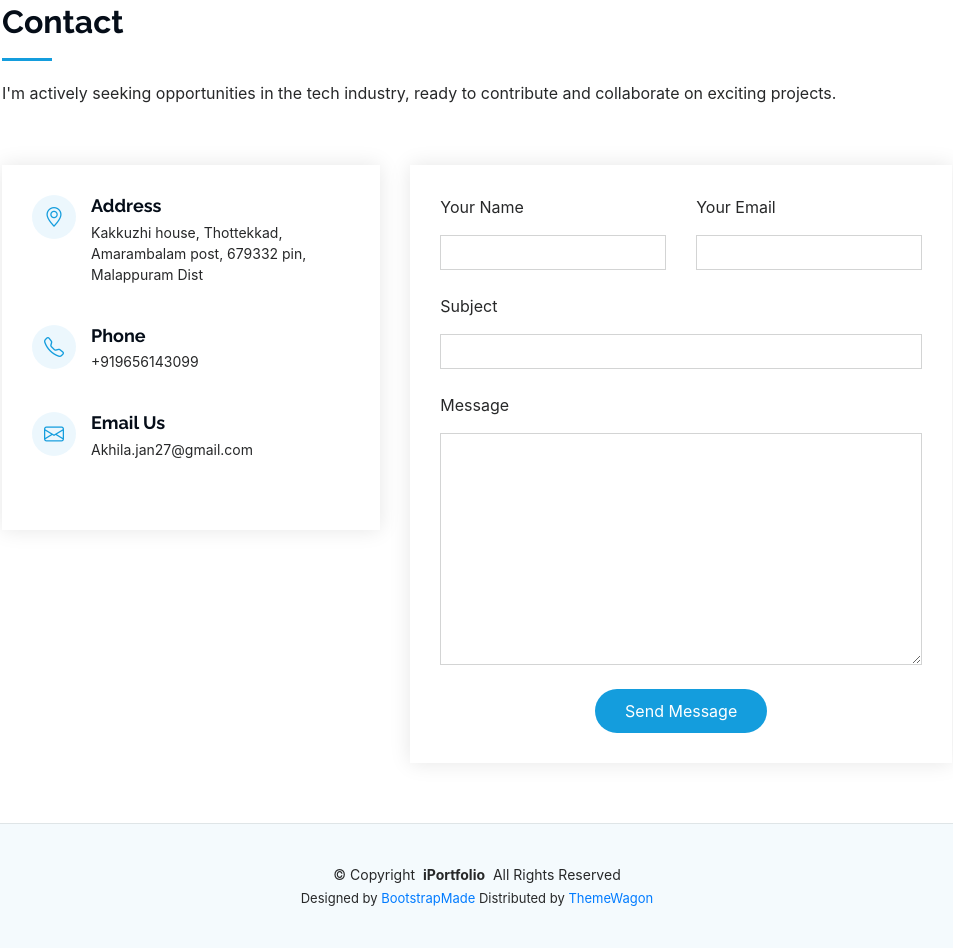
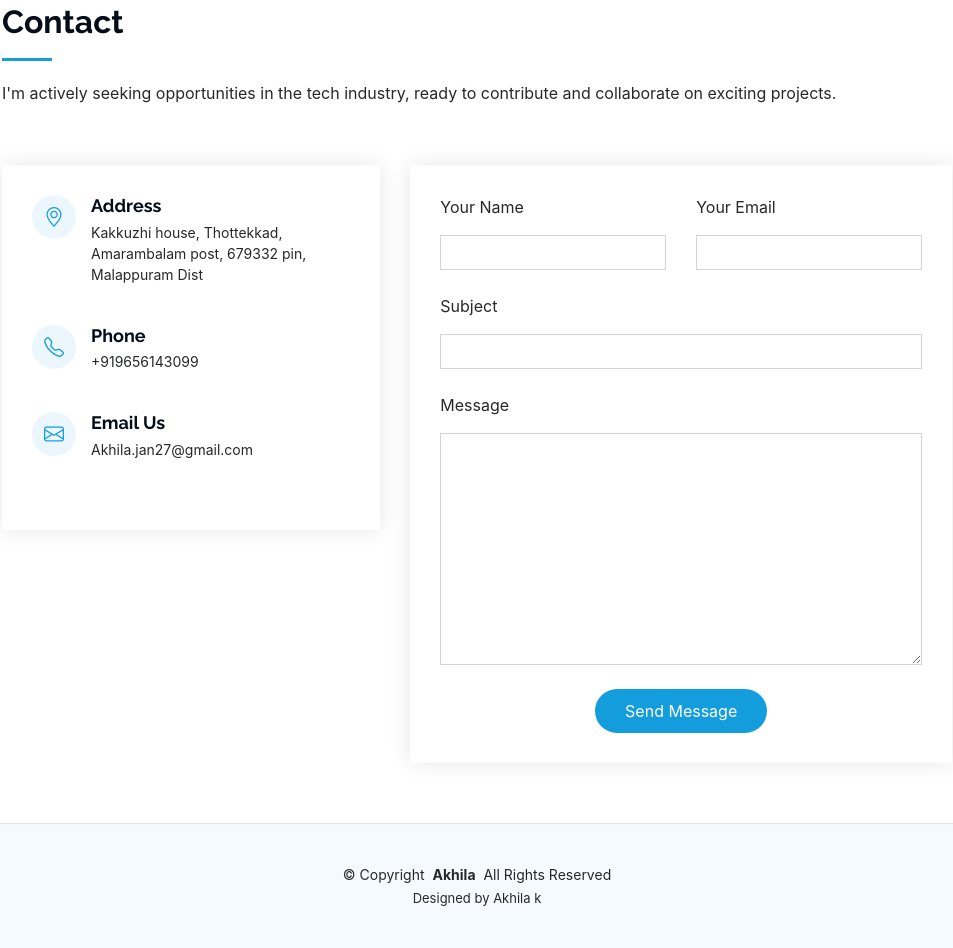
Before and after one commit to Akhilajan27/portfolio, a plain HTML site: page index.html in a window 1280 px wide. Shown: the part 5647-6595 px from the top of the page, without its empty margins (313-1266 px from the left). Drawn offline with nearby package versions, Linux system fonts and the light colour scheme; files whose address does not match are found by name.

Commit message:
deleted readme file

```diff
--- a/index.html
+++ b/index.html
@@ -10,7 +10,7 @@
 
   <!-- Favicons -->
   <!-- <link href="assets/img/favicon.png" rel="icon"> -->
-  <link href="assets/img/apple-touch-icon.png" rel="apple-touch-icon">
+  <link href="https://img.freepik.com/free-vector/botanical-capital-letter_53876-111467.jpg?t=st=1732790449~exp=1732794049~hmac=63a56d4b9986dc892b7dd2357f86e7ccf85520246d6e63cea98f285ea97c5f24&w=740" rel="icon">
 
   <!-- Fonts -->
   <link href="https://fonts.googleapis.com" rel="preconnect">
@@ -924,14 +924,14 @@
 
     <div class="container">
       <div class="copyright text-center ">
-        <p>© <span>Copyright</span> <strong class="px-1 sitename">iPortfolio</strong> <span>All Rights Reserved</span></p>
+        <p>© <span>Copyright</span> <strong class="px-1 sitename">Akhila</strong> <span>All Rights Reserved</span></p>
       </div>
       <div class="credits">
         <!-- All the links in the footer should remain intact. -->
         <!-- You can delete the links only if you've purchased the pro version. -->
         <!-- Licensing information: https://bootstrapmade.com/license/ -->
         <!-- Purchase the pro version with working PHP/AJAX contact form: [buy-url] -->
-        Designed by <a href="https://bootstrapmade.com/">BootstrapMade</a> Distributed by <a href="https://themewagon.com">ThemeWagon</a>
+        Designed by Akhila k
       </div>
     </div>
 
```
Also changed, not shown: portfolio-details.html (+2 -2 lines), Readme.txt (deleted).
